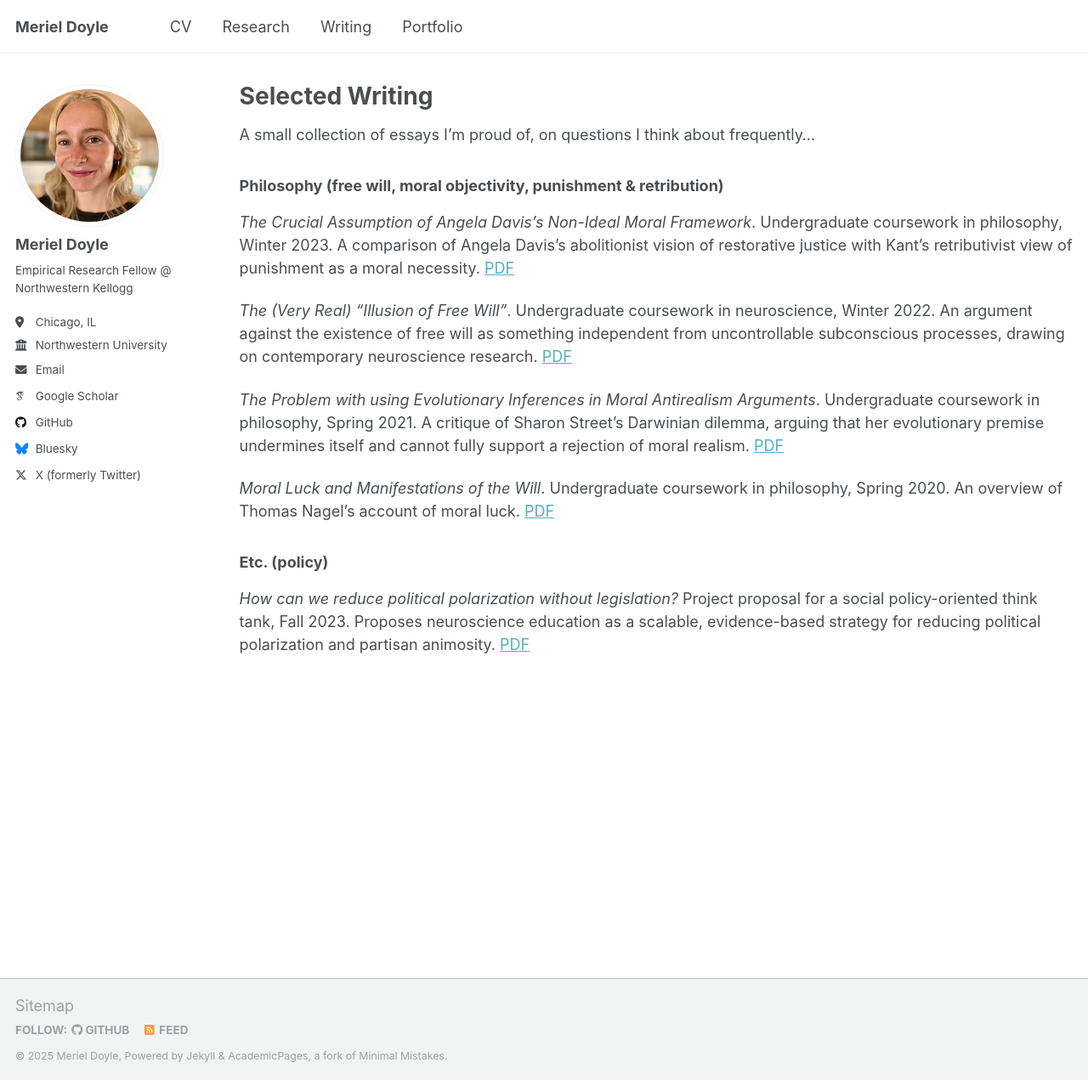
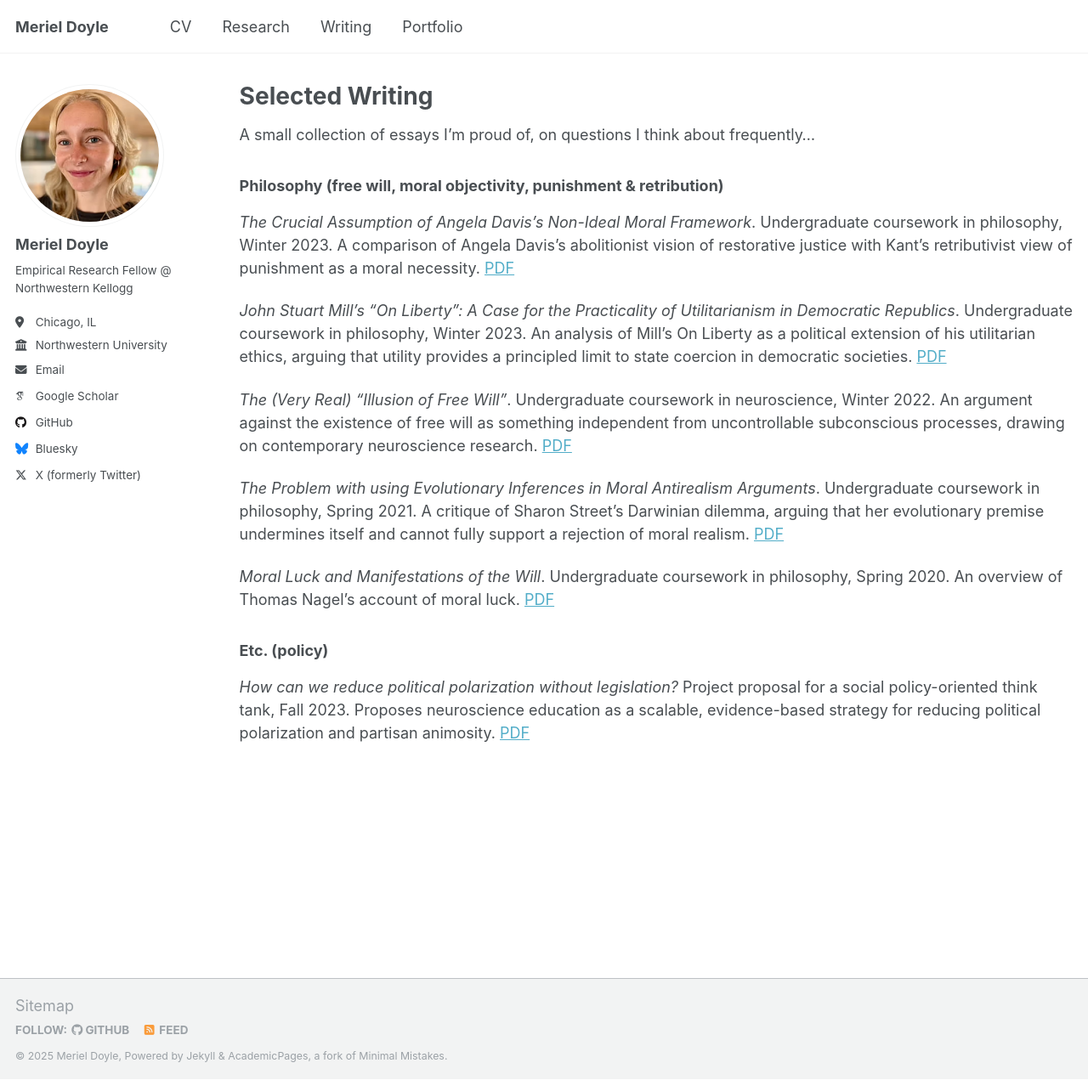
Before and after one commit to mcd710/mcd710.github.io, a Jekyll site: the page built from _pages/writing.md, in a window 1280 px wide and 1271 px high. Shown: the whole window at 85% size. Built offline with Jekyll 4.4.1, drawn with Linux system fonts in a browser that asks for light colours; some web fonts are replaced.

Commit message:
Update writing

```diff
--- a/_pages/writing.md
+++ b/_pages/writing.md
@@ -11,7 +11,7 @@ A small collection of essays I'm proud of, on questions I think about frequently
 ### Philosophy (free will, moral objectivity, punishment & retribution)
 *The Crucial Assumption of Angela Davis's Non-Ideal Moral Framework*. Undergraduate coursework in philosophy, Winter 2023. A comparison of Angela Davis’s abolitionist vision of restorative justice with Kant’s retributivist view of punishment as a moral necessity. [PDF](/files/aftermath_A2.pdf)
 
-<!-- *John Stuart Mill's "On Liberty": A Case for the Practicality of Utilitarianism in Democratic Republics*. Undergraduate coursework in philosophy, Winter 2023. An analysis of Mill’s On Liberty as a political extension of his utilitarian ethics, arguing that utility provides a principled limit to state coercion in democratic societies. [PDF](/files/aftermath_A1.pdf) -->
+*John Stuart Mill's "On Liberty": A Case for the Practicality of Utilitarianism in Democratic Republics*. Undergraduate coursework in philosophy, Winter 2023. An analysis of Mill’s On Liberty as a political extension of his utilitarian ethics, arguing that utility provides a principled limit to state coercion in democratic societies. [PDF](/files/aftermath_A1.pdf)
 
 *The (Very Real) "Illusion of Free Will"*. Undergraduate coursework in neuroscience, Winter 2022. An argument against the existence of free will as something independent from uncontrollable subconscious processes, drawing on contemporary neuroscience research. [PDF](/files/NoC_FW.pdf)
 
```
